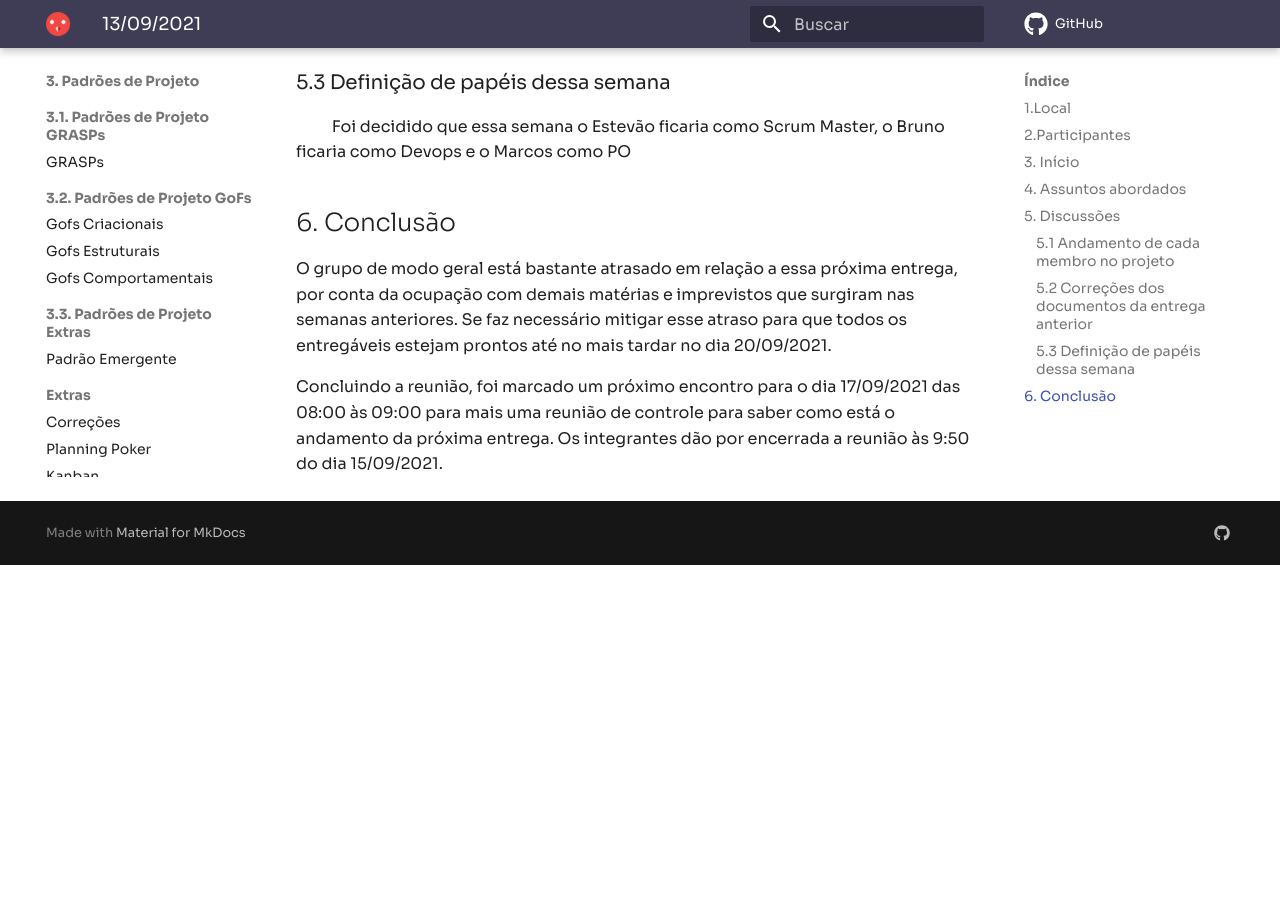
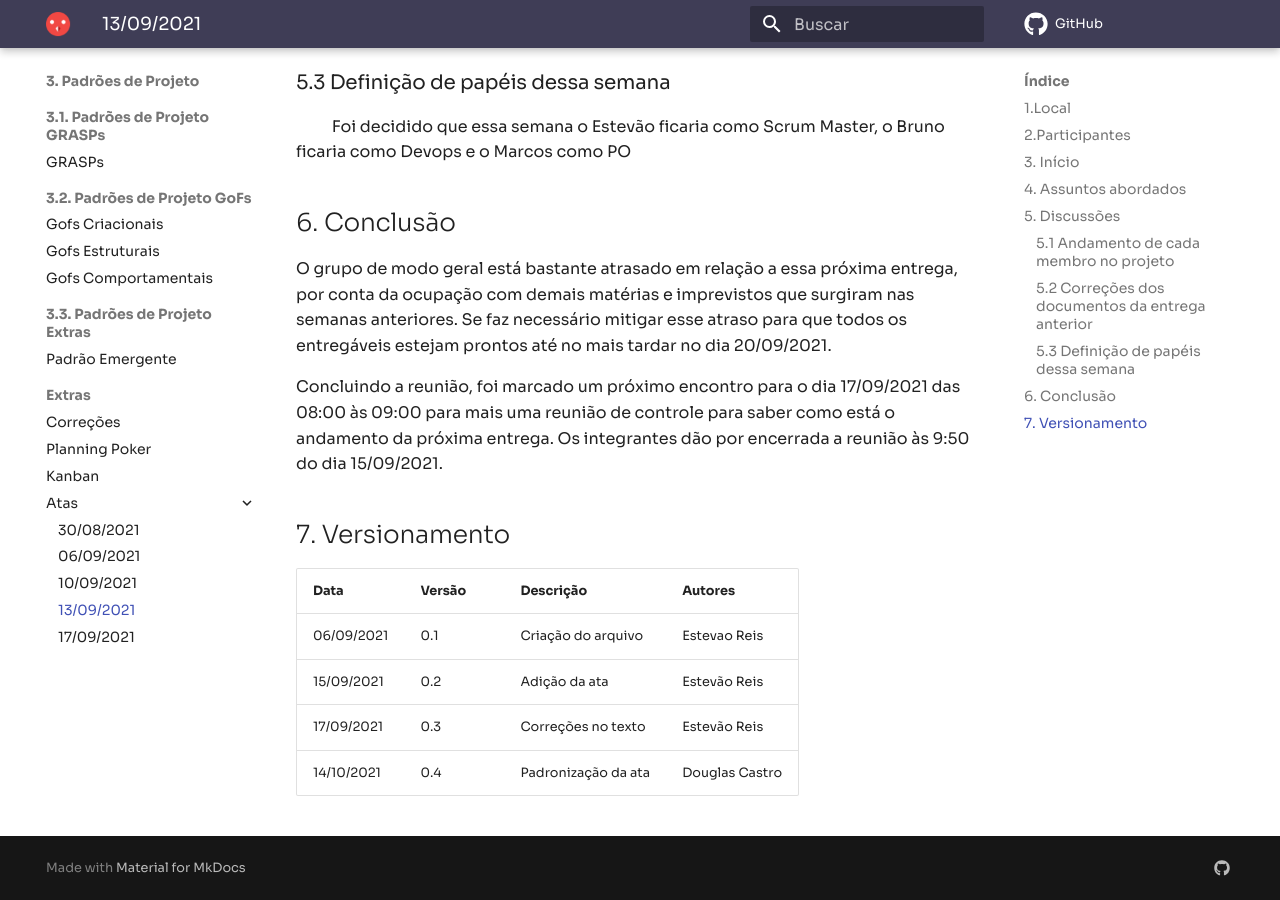
Before and after one commit to UnBArqDsw2021-1/2021.1_G04_Cardeal, an MkDocs documentation site: the page built from docs/padroesDeProjeto/atas/13-09-21.md, in a window 1280 px wide and 900 px high, scrolled down 1297 px. Built offline with MkDocs 1.6.1 and Material for MkDocs 9.7.7, drawn with Linux system fonts in a browser that asks for light colours; comment, search, counter and statistics services are not loaded; before the commit the page ends 1862 px from its top, so only the background shows below that.

Commit message:
Add standardize minutes

```diff
--- a/docs/padroesDeProjeto/atas/13-09-21.md
+++ b/docs/padroesDeProjeto/atas/13-09-21.md
@@ -34,3 +34,12 @@
 O grupo de modo geral está bastante atrasado em relação a essa próxima entrega, por conta da ocupação com demais matérias e imprevistos que surgiram nas semanas anteriores. Se faz necessário mitigar esse atraso para que todos os entregáveis estejam prontos até no mais tardar no dia 20/09/2021.
 
   Concluindo a reunião, foi marcado um próximo encontro para o dia 17/09/2021 das 08:00 às 09:00 para mais uma reunião de controle para saber como está o andamento da próxima entrega. Os integrantes dão por encerrada a reunião às 9:50 do dia 15/09/2021.
+
+## 7. Versionamento
+
+| Data       | Versão | Descrição         | Autores       |
+| ---------- | ------ | ----------------- | ------------- |
+| 06/09/2021 | 0.1    | Criação do arquivo| Estevao Reis  |
+| 15/09/2021 | 0.2    | Adição da ata | Estevão Reis|
+| 17/09/2021 | 0.3    | Correções no texto | Estevão Reis|
+| 14/10/2021 | 0.4    | Padronização da ata | Douglas Castro|
```
